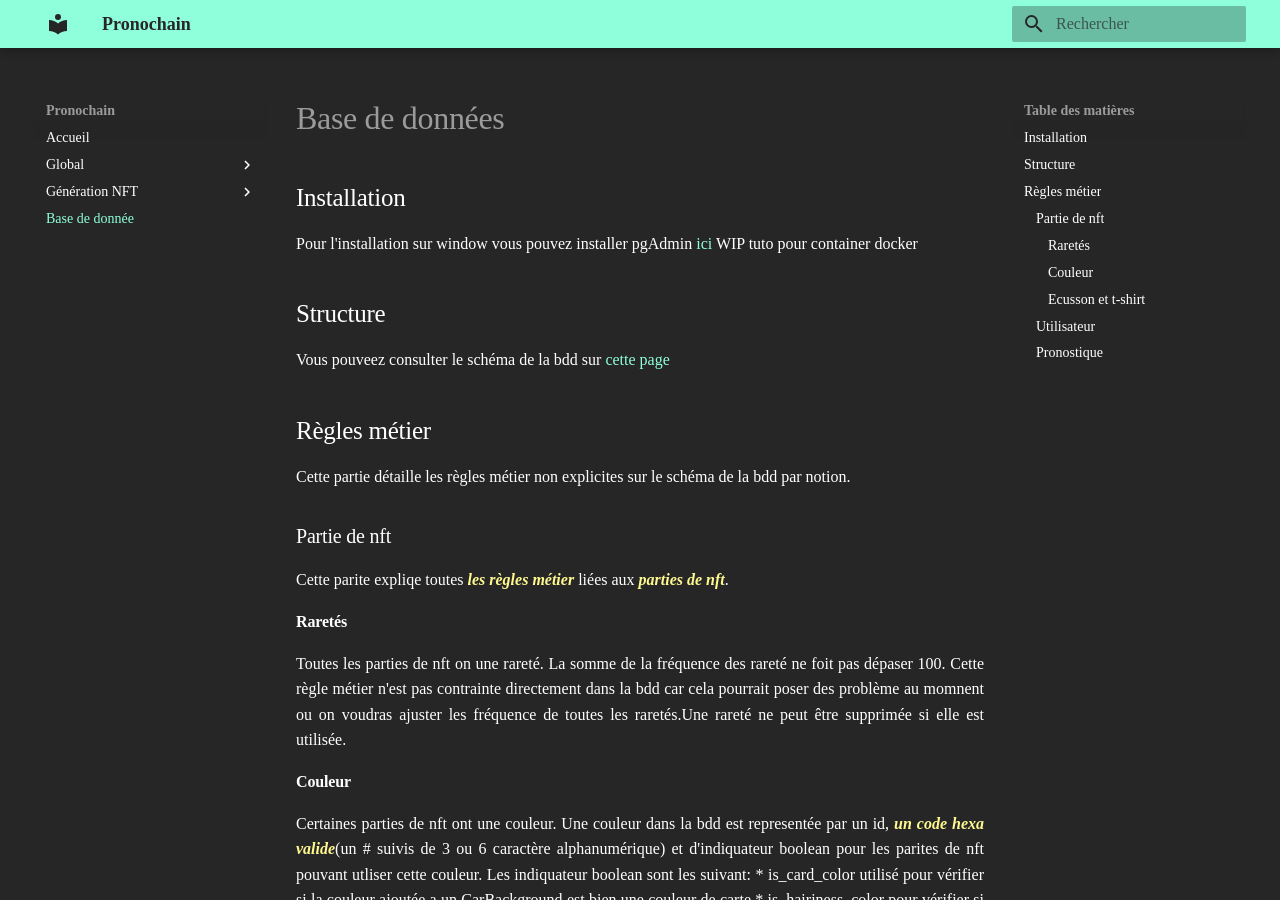
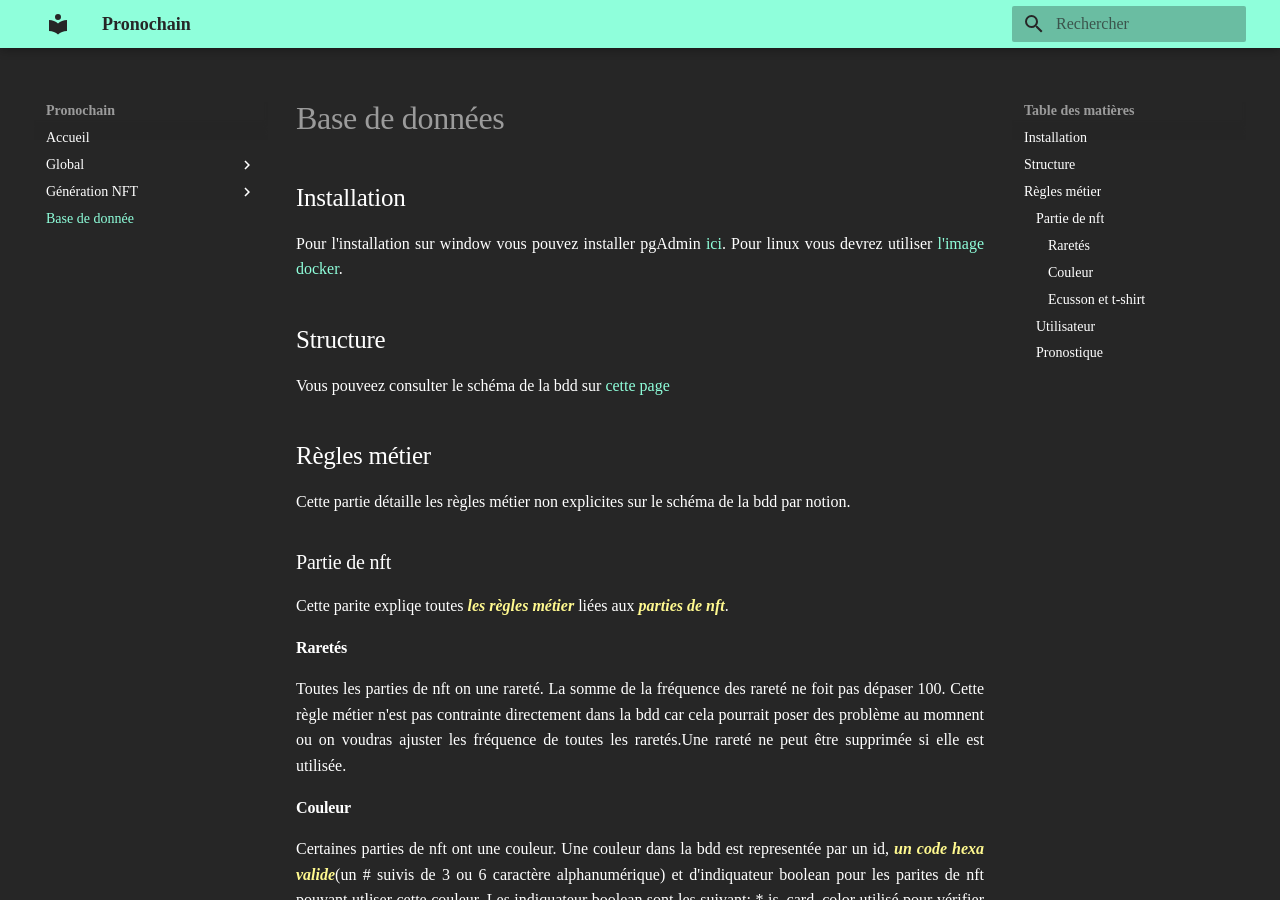
Before and after one commit to VincentMor/pronochain-documentation, an MkDocs documentation site: the page built from docs/bdd/bdd.md, in a window 1280 px wide and 900 px high. Built offline with MkDocs 1.6.1 and Material for MkDocs 9.7.7, drawn with Linux system fonts in a browser that asks for light colours.

Commit message:
Ajustement

```diff
--- a/docs/bdd/bdd.md
+++ b/docs/bdd/bdd.md
@@ -7,8 +7,8 @@ summary: Information sur la bdd
 
 ## Installation
 
-Pour l'installation sur window vous pouvez installer pgAdmin [ici](https://www.pgadmin.org/download/pgadmin-4-windows/)
-WIP tuto pour container docker
+Pour l'installation sur window vous pouvez installer pgAdmin [ici](https://www.pgadmin.org/download/pgadmin-4-windows/).
+Pour linux vous devrez utiliser [l'image docker](https://www.pgadmin.org/download/pgadmin-4-container/).
 
 ## Structure
 
```
